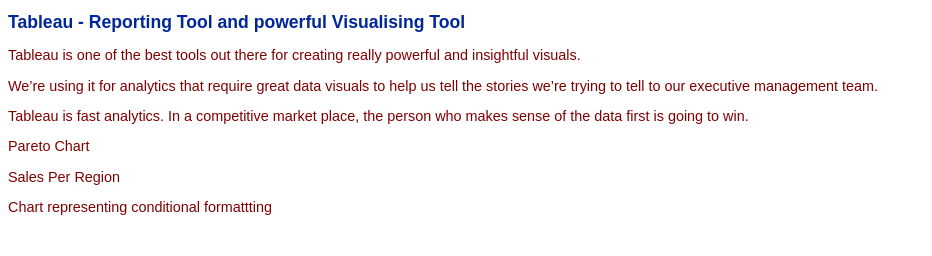
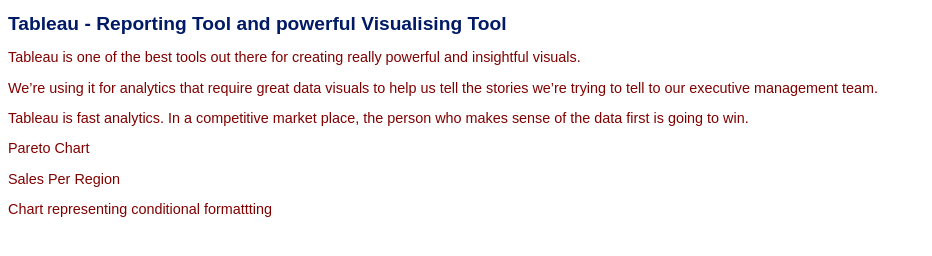
Before and after one commit to EddlaKaruna/eddlakaruna.github.io, a plain HTML site: page index.html in a window 1280 px wide. Shown: the whole page, without its empty margins (0-932 px from the left). Drawn offline with Linux system fonts and the light colour scheme.

Commit message:
Update index.html

```diff
--- a/index.html
+++ b/index.html
@@ -4,9 +4,9 @@
 <title>Page Title</title>
 <style>
 h1 {
-    color: #002699;
+    color: #001a66;
     font-family: Arial;
-    font-size: 110%;
+    font-size: 120%;
 }
 p  {
     color: Maroon;
```
